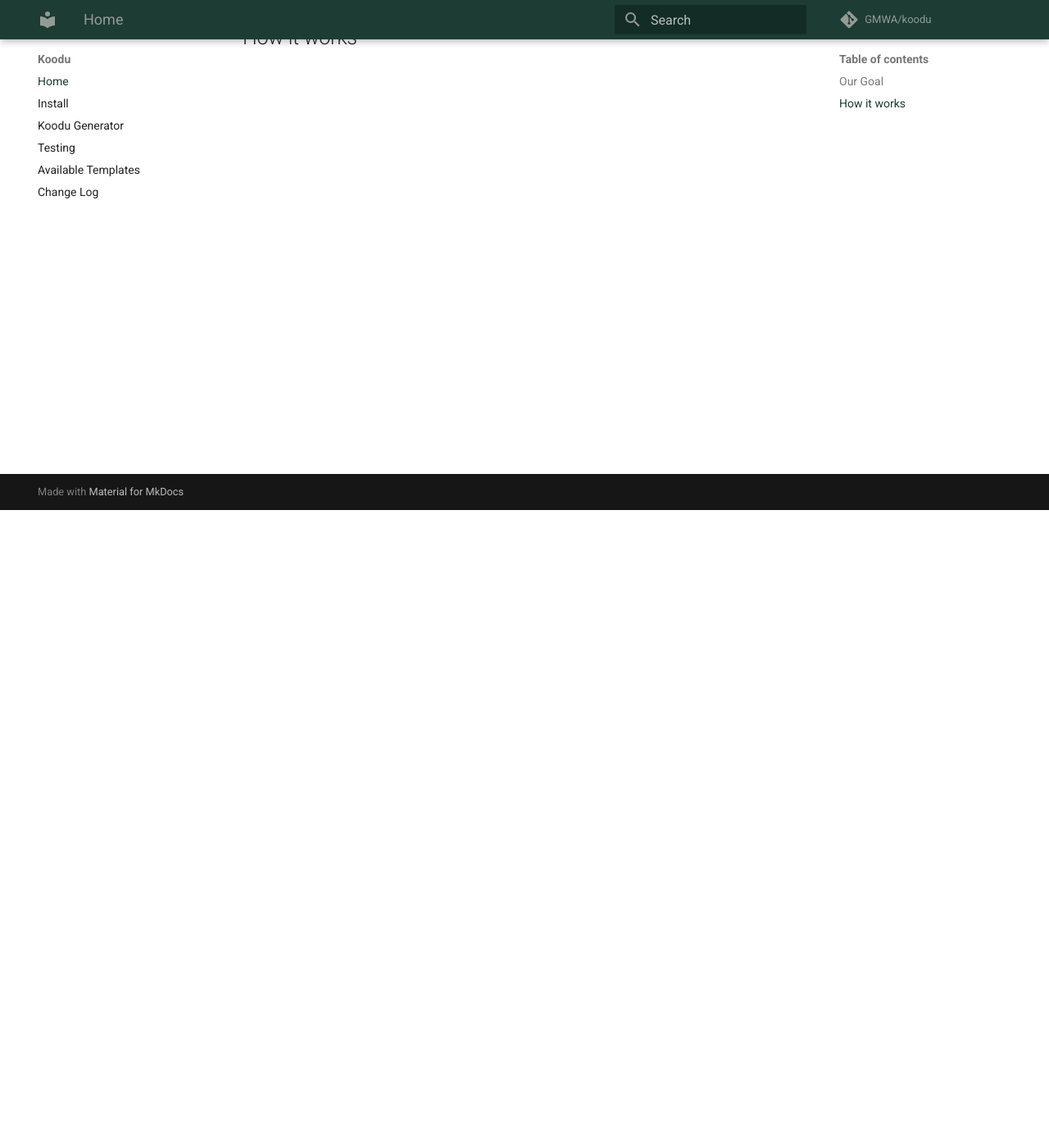
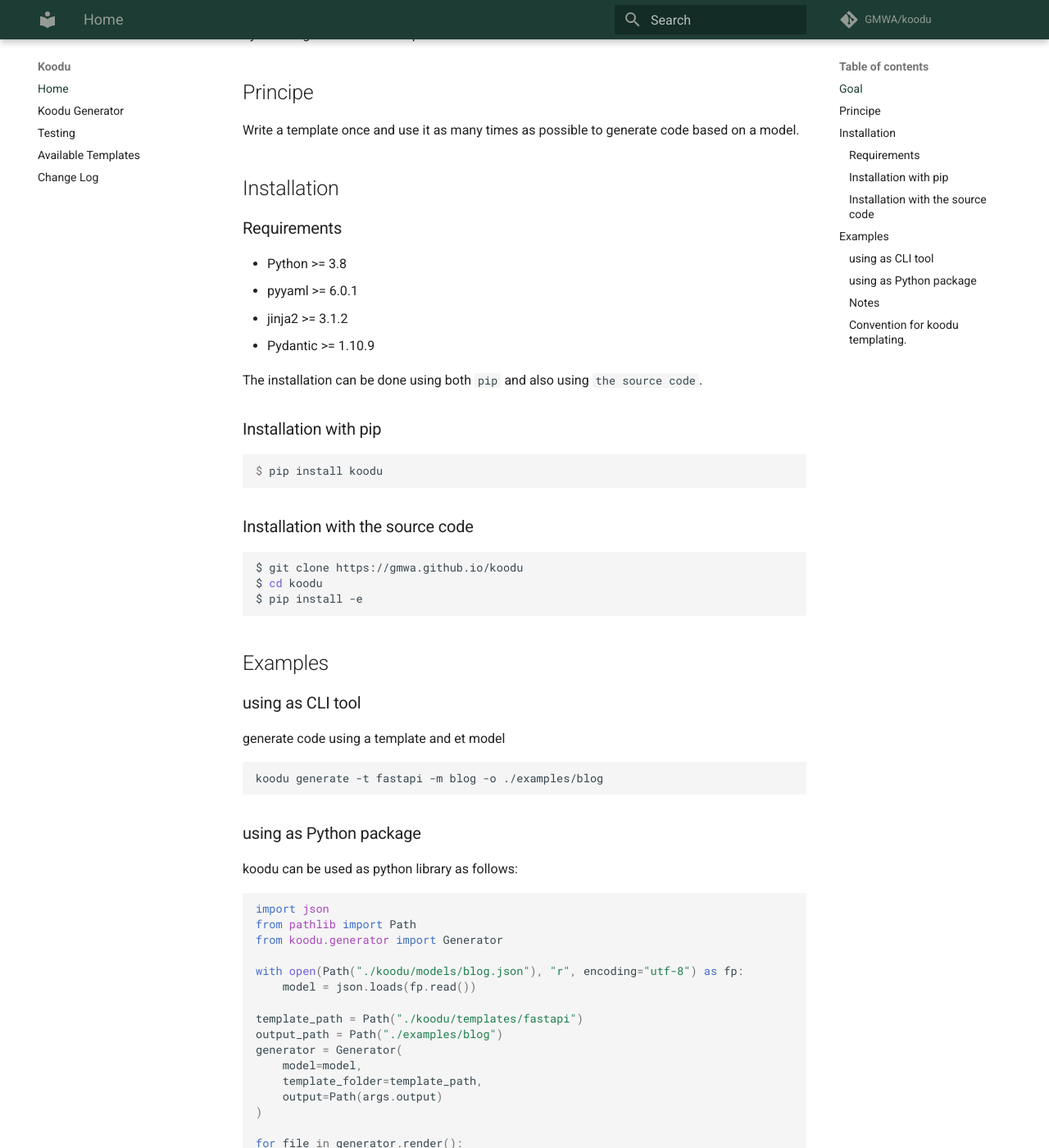
Before and after one commit to GMWA/koodu, an MkDocs documentation site: the page built from docs/index.md, in a window 1280 px wide and 1400 px high, scrolled down 778 px. Shown: the whole window at 82% size. Built offline with MkDocs 1.6.1 and Material for MkDocs 9.7.7, drawn with Linux system fonts in a browser that asks for light colours; comment, search, counter and statistics services are not loaded; some of the changed text lies outside the part shown.

Commit message:
docs Index page

````diff
--- a/docs/index.md
+++ b/docs/index.md
@@ -15,6 +15,76 @@
 
 Koodu is simple and lightweight code generator engine written in python.
 
-## Our Goal
+## Goal
 
-## How it works
+Koodu allows you to quickly generate project or file boilerplates, enabling developers to save time by focusing on the most complex features of their software.
+
+## Principe
+
+Write a template once and use it as many times as possible to generate code based on a model.
+
+## Installation
+
+### Requirements
+
+* Python     >= 3.8
+* pyyaml     >= 6.0.1
+* jinja2     >= 3.1.2
+* Pydantic   >= 1.10.9
+
+The installation can be done using both `pip` and also using `the source code`.
+
+### Installation with pip
+
+```console
+$ pip install koodu
+```
+
+### Installation with the source code
+
+```sh
+$ git clone https://gmwa.github.io/koodu
+$ cd koodu
+$ pip install -e
+```
+
+
+
+## Examples
+### using as CLI tool
+generate code using a template and et model
+
+```
+koodu generate -t fastapi -m blog -o ./examples/blog
+```
+
+### using as Python package
+koodu can be used as python library as follows:
+
+```python
+import json
+from pathlib import Path
+from koodu.generator import Generator
+
+with open(Path("./koodu/models/blog.json"), "r", encoding="utf-8") as fp:
+    model = json.loads(fp.read())
+
+template_path = Path("./koodu/templates/fastapi")
+output_path = Path("./examples/blog")
+generator = Generator(
+    model=model,
+    template_folder=template_path,
+    output=Path(args.output)
+)
+
+for file in generator.render():
+    file.write()
+```
+
+### Notes
+
+* The examples above use the template provided by koodu for generating backend applications with the FastAPI framework. The applications generated using this template are functional and have endpoints to enable users to create, modify and delete resources.
+
+* koodu also comes with other templates for generating applications based on other frameworks such as Django, Flask or ExpressJS. You can also use it with your own templates by providing their path.
+
+### Convention for koodu templating.
--- a/mkdocs.yml
+++ b/mkdocs.yml
@@ -12,7 +12,6 @@ repo_name: GMWA/koodu
 repo_url: https://github.com/GMWA/koodu
 nav:
   - Home: index.md
-  - Install: install.md
   - Koodu Generator: generator.md
   - Testing: testing.md
   - Available Templates: templates.md
````
Also changed, not shown: docs/install.md (deleted, +0 -17 lines), docs/templates.md (+2 -0 lines).
